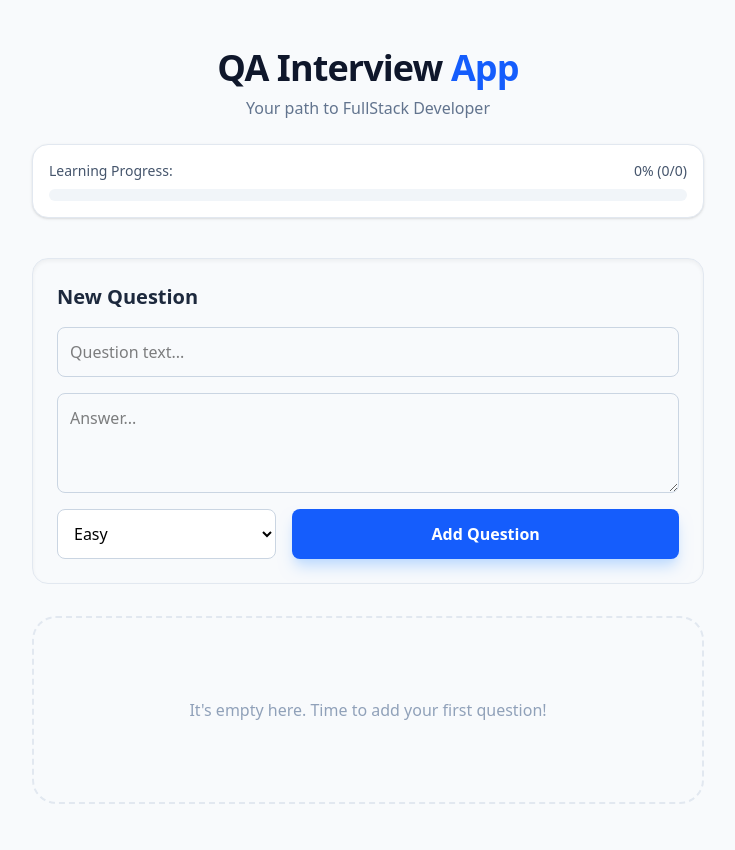
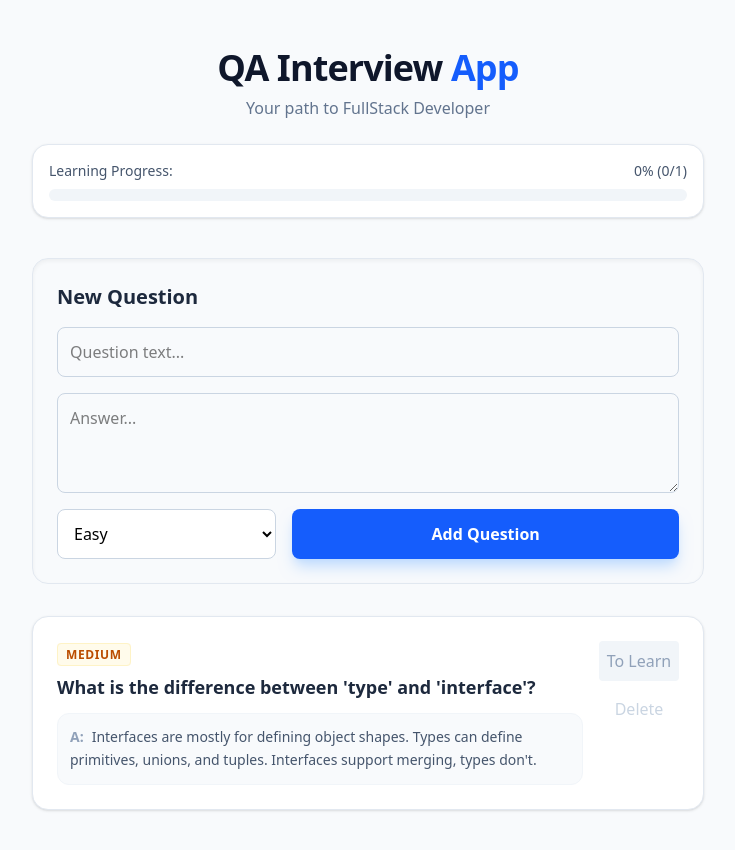
Before and after one commit to ileegant/interview-app, a React (Vite) app: page / in a window 1280 px wide. Shown: the top 850 px of the page, without its empty margins (272-1007 px from the left). Built offline with nearby package versions, Linux system fonts and the light colour scheme.

Commit message:
chore: move initial data to a separate seed file

```diff
--- a/src/App.tsx
+++ b/src/App.tsx
@@ -2,13 +2,14 @@ import { useEffect, useState } from "react";
 import type { IQuestion } from "./types";
 import { QuestionCard } from "./components/QuestionCard";
 import { AddQuestionForm } from "./components/AddQuestionForm";
+import { initialQuestions } from "./data/seed";
 
 const LS_KEY = "interview_prep_questions_v1";
 
 function App() {
   const [questions, setQuestions] = useState<IQuestion[]>(() => {
     const saved = localStorage.getItem(LS_KEY);
-    return saved ? JSON.parse(saved) : [];
+    return saved ? JSON.parse(saved) : initialQuestions;
   });
 
   const learnedCount = questions.filter((q) => q.isLearned).length;
--- /dev/null
+++ b/src/data/seed.ts
@@ -0,0 +1,12 @@
+import type { IQuestion } from "../types";
+
+export const initialQuestions: IQuestion[] = [
+  {
+    id: crypto.randomUUID(),
+    question: "What is the difference between 'type' and 'interface'?",
+    answer:
+      "Interfaces are mostly for defining object shapes. Types can define primitives, unions, and tuples. Interfaces support merging, types don't.",
+    difficulty: "medium",
+    isLearned: false,
+  },
+];
```
